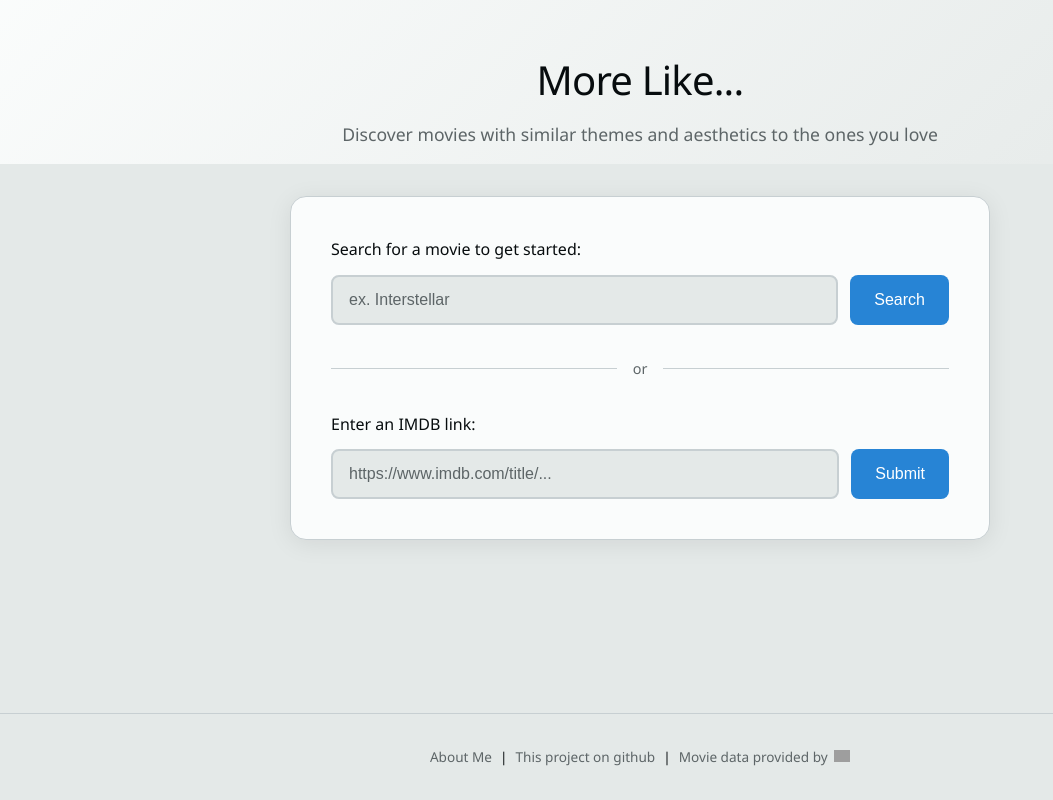
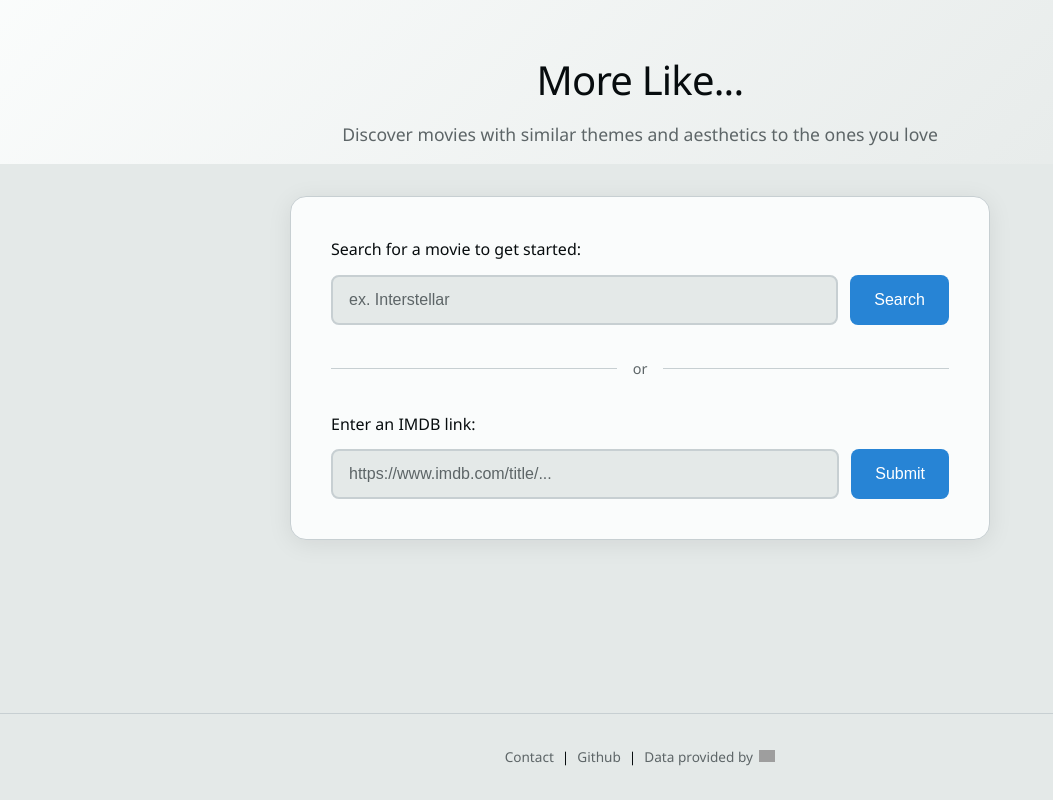
Before and after one commit to MaVirgil/MoreLike-frontend, a website with bundled scripts: page index.html in a window 1280 px wide. Shown: the whole page, without its empty margins (0-1053 px from the left). Built offline with nearby package versions, Linux system fonts and the light colour scheme; grey boxes are pictures that could not be loaded.

Commit message:
adjust code style

```diff
--- a/index.html
+++ b/index.html
@@ -7,7 +7,6 @@
     <link rel="stylesheet" href="style/main.css">
     <script defer type="module" src="script/app.js"></script>
 </head>
-
 <body>
 
 <header>
@@ -23,12 +22,12 @@
 </main>
 
 <footer>
-    <a href="https://www.mavirgil.com" target="_blank">About Me</a>
+    <a href="https://www.mavirgil.com" target="_blank">Contact</a>
     <span class="footer-divider">|</span>
-    <a href="https://github.com/MaVirgil/MoreLike-BACKEND" target="_blank">This project on github</a>
+    <a href="https://github.com/MaVirgil/MoreLike-BACKEND" target="_blank">Github</a>
     <span class="footer-divider">|</span>
     <span class="footer-tmdb">
-        Movie data provided by
+        Data provided by
         <a href="https://www.themoviedb.org/" target="_blank">
             <img src="https://www.themoviedb.org/assets/2/v4/logos/v2/blue_short-8e7b30f73a4020692ccca9c88bafe5dcb6f8a62a4c6bc55cd9ba82bb2cd95f6c.svg"
                  alt="TMDB logo"
@@ -36,5 +35,6 @@
         </a>
     </span>
 </footer>
+
 </body>
 </html>
```
